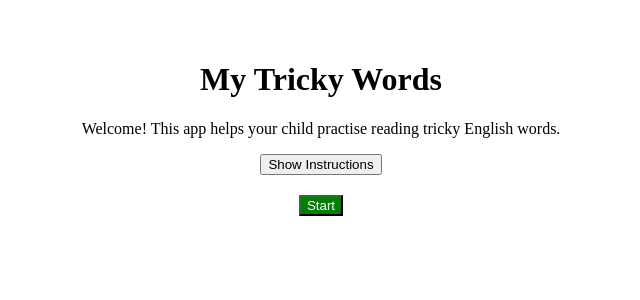
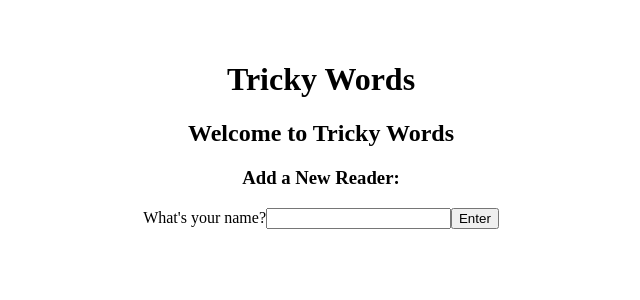
Before and after one commit to Timothy-Li/tricky-words, a React (Vite) app: page / in a window 1280 px wide. Shown: the top 300 px of the page, without its empty margins (319-959 px from the left). Built offline with nearby package versions, Linux system fonts and the light colour scheme.

Commit message:
feat: WelcomeScreen, saving users in localstorage, navigation buttons home and logout

```diff
--- a/package.json
+++ b/package.json
@@ -13,7 +13,8 @@
   "dependencies": {
     "dotenv": "^16.5.0",
     "react": "^19.1.0",
-    "react-dom": "^19.1.0"
+    "react-dom": "^19.1.0",
+    "uuid": "^11.1.0"
   },
   "devDependencies": {
     "@eslint/js": "^9.25.0",
--- a/src/App.jsx
+++ b/src/App.jsx
@@ -6,26 +6,53 @@ import HomeScreen from "./components/HomeScreen/HomeScreen";
 import WordCard from "./components/WordCard/WordCard";
 import ProgressBar from "./components/ProgressBar/ProgressBar";
 import SummaryScreen from "./components/SummaryScreen/SummaryScreen";
-
-// import trickyWords from "./data/trickyWords.json";
+import WelcomeScreen from "./components/WelcomeScreen/WelcomeScreen";
 
 const TOTAL_WORDS = 10;
 
-// function shuffleArray(array) {
-//   const arr = [...array];
-//   for (let i = arr.length - 1; i > 0; i--) {
-//     const j = Math.floor(Math.random() * (i + 1));
-//     [arr[i], arr[j]] = [arr[j], arr[i]];
-//   }
-//   return arr;
-// }
+function App() {
+  const [activeChildId, setActiveChildId] = useState(
+    () => localStorage.getItem("activeChildId") || null
+  );
+  const [children, setChildren] = useState(() => {
+    const saved = localStorage.getItem("children");
+    return saved ? JSON.parse(saved) : [];
+  });
 
-function App() {
+  const activeChild = children.find((c) => c.id === activeChildId);
   const [roundInProgress, setRoundInProgress] = useState(false);
   const [currentIndex, setCurrentIndex] = useState(0);
   const [score, setScore] = useState(0);
   const [answers, setAnswers] = useState([]);
   const [shuffledWords, setShuffledWords] = useState([]);
+
+  const handleSelectChild = (id) => {
+    setActiveChildId(id);
+    localStorage.setItem("activeChildId", id);
+  };
+
+  const handleAddChild = (newChild) => {
+    const updated = [...children, newChild];
+    setChildren(updated);
+    localStorage.setItem("children", JSON.stringify(updated));
+
+    setActiveChildId(newChild.id);
+    localStorage.setItem("activeChildId", newChild.id);
+  };
+
+  // Remove a child by id
+  const handleRemoveChild = (id) => {
+    const updated = children.filter((child) => child.id !== id);
+    setChildren(updated);
+    localStorage.setItem("children", JSON.stringify(updated));
+
+    // If removed child is active, clear activeChildId and reset game
+    if (id === activeChildId) {
+      localStorage.removeItem("activeChildId");
+      setActiveChildId(null);
+      goHome();
+    }
+  };
 
   const startGame = async () => {
     try {
@@ -47,6 +74,14 @@ function App() {
     } catch (error) {
       console.error("Failed to fetch words:", error);
     }
+  };
+
+  const goHome = () => {
+    setRoundInProgress(false);
+    setCurrentIndex(0);
+    setScore(0);
+    setAnswers([]);
+    setShuffledWords([]);
   };
 
   const restartSameWords = () => {
@@ -74,9 +109,45 @@ function App() {
     setCurrentIndex(shuffledWords.length);
   };
 
+  const handleSwitchUser = () => {
+    if (!activeChildId) return;
+
+    localStorage.removeItem("activeChildId");
+    localStorage.removeItem(`progress-${activeChildId}`);
+    localStorage.removeItem(`stars-${activeChildId}`);
+
+    setActiveChildId(null);
+    setRoundInProgress(false);
+    setCurrentIndex(0);
+    setScore(0);
+    setAnswers([]);
+    setShuffledWords([]);
+  };
+
+  const onWelcomeScreen = !activeChildId;
+  const onHomeScreen = !roundInProgress && currentIndex === 0 && activeChildId;
+
+  const showBackToHome = activeChildId && !onWelcomeScreen && !onHomeScreen;
+
   const renderScreen = () => {
+    if (!activeChildId) {
+      return (
+        <WelcomeScreen
+          children={children}
+          onAddChild={handleAddChild}
+          onSelectChild={handleSelectChild}
+          onRemoveChild={handleRemoveChild}
+        />
+      );
+    }
+
     if (!roundInProgress && currentIndex === 0) {
-      return <HomeScreen onStart={startGame} />;
+      return (
+        <HomeScreen
+          onStart={startGame}
+          childName={activeChild?.name || "there"}
+        />
+      );
     }
     if (roundInProgress && currentIndex < shuffledWords.length) {
       return (
@@ -106,18 +177,14 @@ function App() {
     }
   };
 
-  // to check scores are updating properly
-  // useEffect(() => {
-  //   console.log("Score updated:", score);
-  // }, [score]);
-
-  // useEffect(() => {
-  //   console.log("Answers", answers);
-  // }, [answers]);
-
   return (
     <>
-      <Header />
+      <Header
+        activeChildName={activeChild?.name || null}
+        onSwitchUser={handleSwitchUser}
+        onGoHome={goHome}
+        showBackToHome={showBackToHome}
+      />
       {renderScreen()}
     </>
   );
--- a/src/components/Header/Header.jsx
+++ b/src/components/Header/Header.jsx
@@ -1,7 +1,24 @@
-export default function Header() {
+export default function Header({
+  activeChildName,
+  onSwitchUser,
+  onGoHome,
+  showBackToHome,
+}) {
   return (
-    <header>
-      <h1>My Tricky Words</h1>
+    <header className="app-header">
+      <h1>Tricky Words</h1>
+
+      {activeChildName && (
+        <div className="user-info">
+          <span>👤 {activeChildName}</span>
+
+          {showBackToHome && onGoHome && (
+            <button onClick={onGoHome}>Home</button>
+          )}
+
+          <button onClick={onSwitchUser}>Log Out</button>
+        </div>
+      )}
     </header>
   );
 }
--- a/src/components/HomeScreen/HomeScreen.jsx
+++ b/src/components/HomeScreen/HomeScreen.jsx
@@ -1,14 +1,11 @@
 import React, { useState } from "react";
 
-export default function HomeScreen({ onStart }) {
+export default function HomeScreen({ onStart, childName }) {
   const [showInstructions, setShowInstructions] = useState(false);
 
   return (
     <div className="home-screen">
-      <p>
-        Welcome! This app helps your child practise reading tricky English
-        words.
-      </p>
+      <p>Hi {childName}, press start when you are ready!</p>
       <button onClick={() => setShowInstructions(!showInstructions)}>
         {showInstructions ? "Hide Instructions" : "Show Instructions"}
       </button>
--- /dev/null
+++ b/src/components/WelcomeScreen/WelcomeScreen.jsx
@@ -0,0 +1,95 @@
+import { useState, useEffect } from "react";
+import { v4 as uuidv4 } from "uuid";
+
+function WelcomeScreen({ children, onAddChild, onSelectChild, onRemoveChild }) {
+  const [name, setName] = useState("");
+
+  useEffect(() => {
+    setName("");
+  }, []);
+
+  const handleSubmit = (e) => {
+    e.preventDefault();
+
+    const trimmedName = name.trim();
+    if (!trimmedName) return;
+
+    const nameExists = children.some(
+      (child) => child.name.toLowerCase() === trimmedName.toLowerCase()
+    );
+
+    if (nameExists) {
+      alert(
+        `The name "${trimmedName}" already exists. Please enter a different name, or include a surname.`
+      );
+      return;
+    }
+
+    const newChild = {
+      id: uuidv4(),
+      name: trimmedName,
+    };
+
+    onAddChild(newChild);
+    setName("");
+  };
+
+  return (
+    <div className="welcome-screen">
+      <h2>Welcome to Tricky Words</h2>
+
+      {children.length > 0 && (
+        <div>
+          <h3>Who is Reading Today?</h3>
+          <ul
+            style={{
+              listStyleType: "none",
+              paddingLeft: 10,
+            }}
+          >
+            {children.map((child) => (
+              <li key={child.id} style={{ marginBottom: "8px" }}>
+                <button onClick={() => onSelectChild(child.id)}>
+                  {child.name}
+                </button>{" "}
+                <button
+                  onClick={() => {
+                    if (
+                      window.confirm(
+                        `Are you sure you want to remove ${child.name}'s profile?`
+                      )
+                    ) {
+                      onRemoveChild(child.id);
+                    }
+                  }}
+                  style={{
+                    marginLeft: "10px",
+                    color: "grey",
+                  }}
+                >
+                  Remove
+                </button>
+              </li>
+            ))}
+          </ul>
+        </div>
+      )}
+
+      <h3>Add a New Reader:</h3>
+      <form onSubmit={handleSubmit}>
+        <label>
+          What's your name?
+          <input
+            type="text"
+            value={name}
+            onChange={(e) => setName(e.target.value)}
+            required
+          />
+        </label>
+        <button type="submit">Enter</button>
+      </form>
+    </div>
+  );
+}
+
+export default WelcomeScreen;
--- a/src/components/WordCard/WordCard.jsx
+++ b/src/components/WordCard/WordCard.jsx
@@ -1,4 +1,4 @@
-export default function WordCard({ word, onAnswer }) {
+export default function WordCard({ word, onAnswer, onNavHome }) {
   return (
     <div className="word-card">
       <h2 className="word-text">{word}</h2>
```
Also changed, not shown: 1 other file (tests, documents, lock files or other folders).
